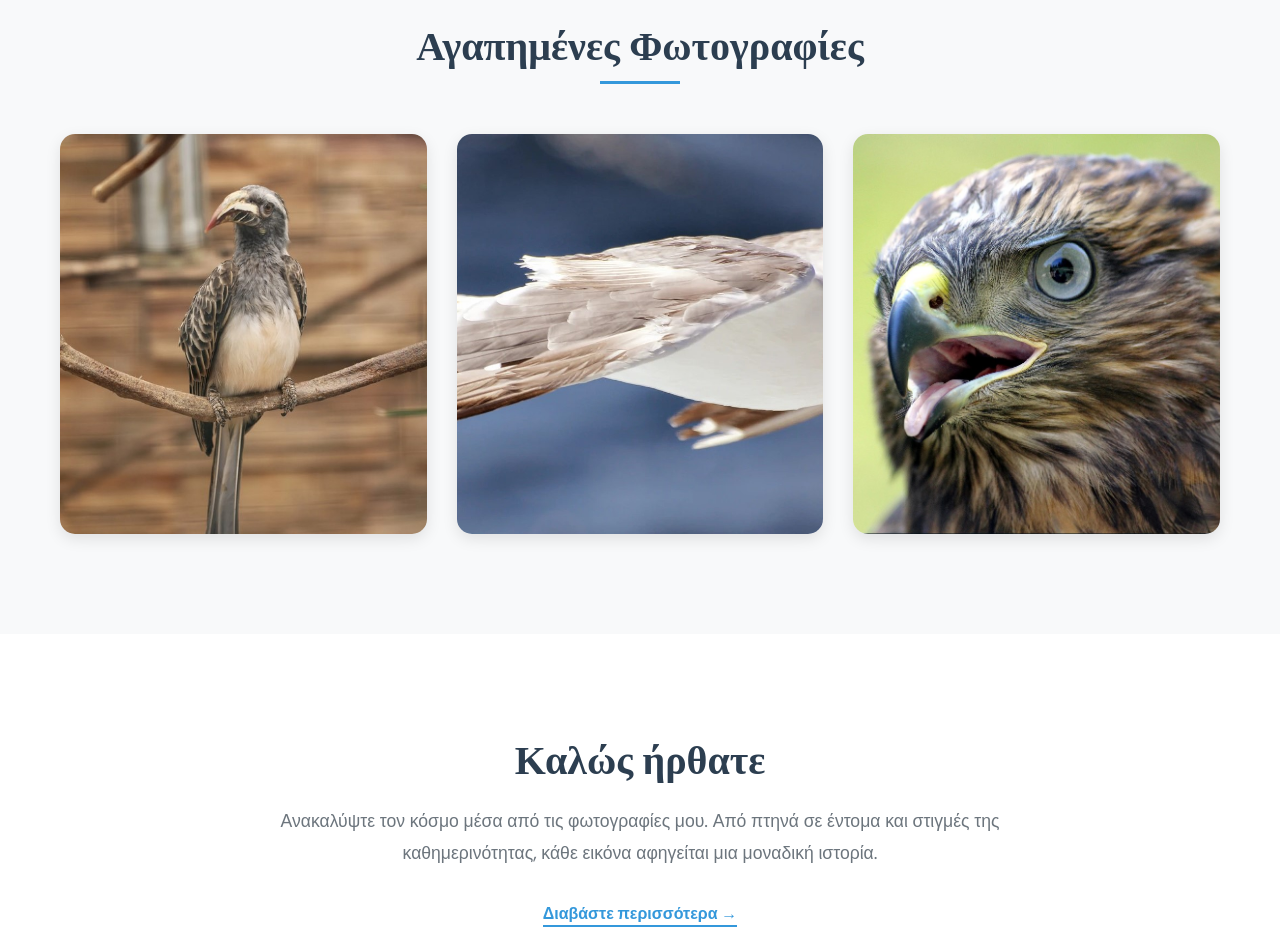
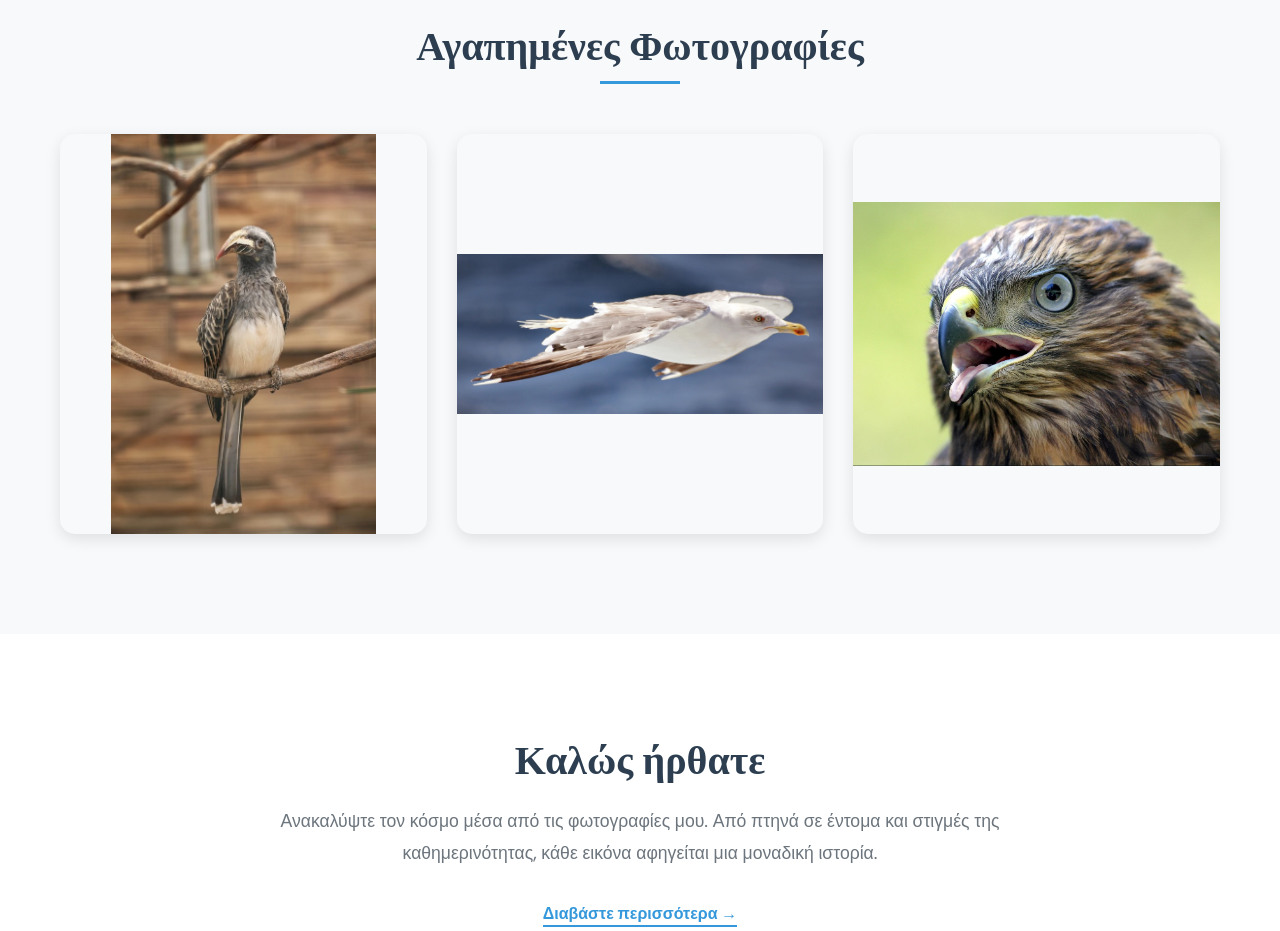
Before and after one commit to nickv72/nikosphotos-portfolio, a plain HTML site: page index.html in a window 1280 px wide. Shown: the part 880-1811 px from the top of the page. Drawn offline with nearby package versions, Linux system fonts and the light colour scheme; files whose address does not match are found by name.

```diff
--- a/css/style.css
+++ b/css/style.css
@@ -315,7 +315,7 @@
 .gallery-item img {
     width: 100%;
     height: 100%;
-    object-fit: cover;
+    object-fit: contain;
     transition: transform 0.5s ease;
 }
 
@@ -520,7 +520,7 @@
 .masonry-item img {
     width: 100%;
     height: 100%;
-    object-fit: cover;
+    object-fit: contain;
     transition: transform 0.5s ease;
     display: block;
 }
@@ -1043,15 +1043,3 @@
 .mb-1 { margin-bottom: 1rem; }
 .mb-2 { margin-bottom: 2rem; }
 .mb-3 { margin-bottom: 3rem; }
-
-/* ========================================
-   ADMIN PANEL IMAGE FIX
-======================================== */
-.gallery-item-info img,
-.masonry-item img,
-.gallery-item img {
-    width: 100%;
-    height: 100%;
-    object-fit: cover !important;
-    display: block;
-}
```
